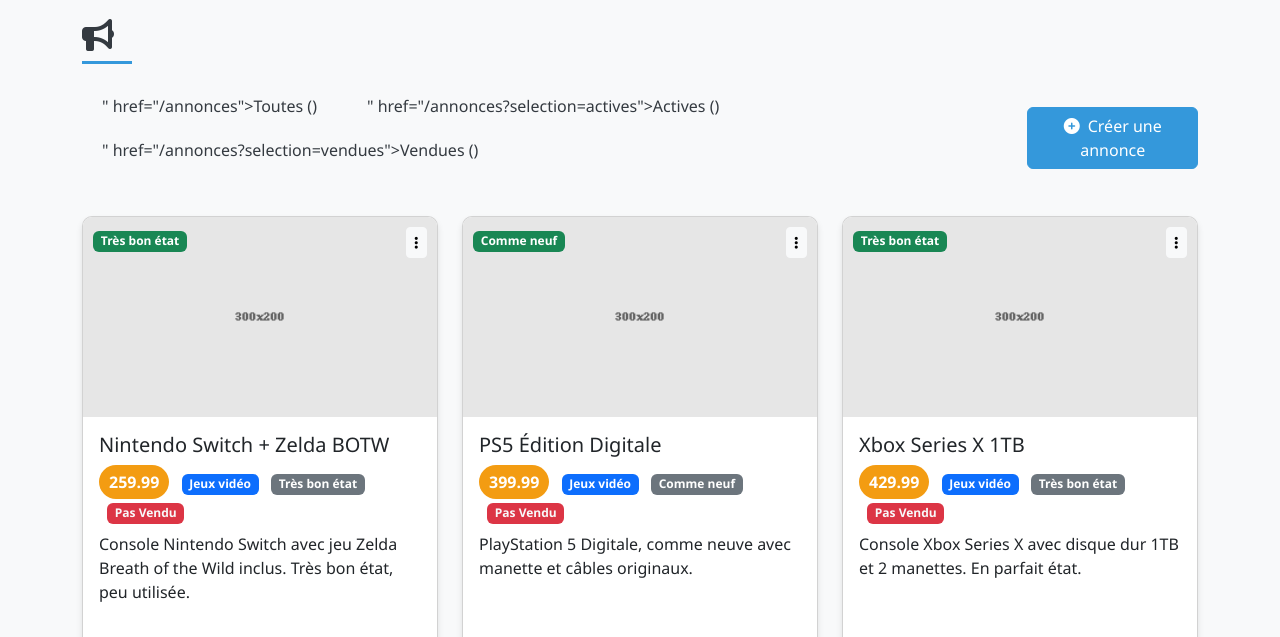
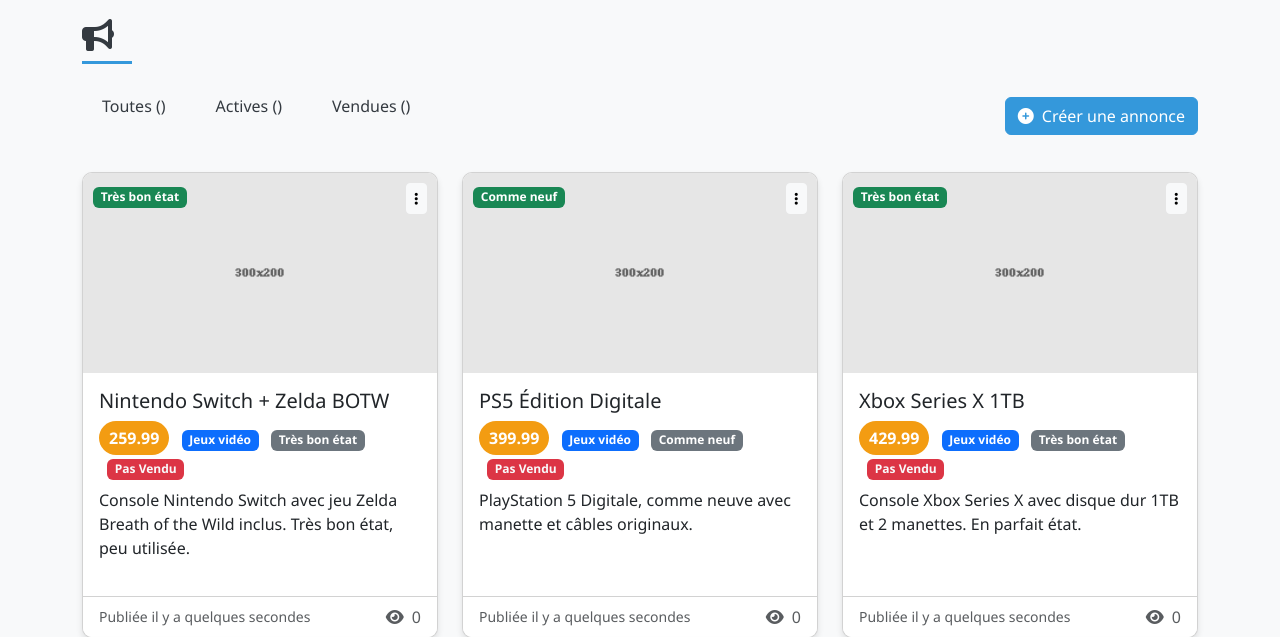
Before and after one commit to AdamsConquest/projet3, a PHP site: page /categories/1/annonces in a window 1280 px wide. Shown: the part 128-765 px from the top of the page. Run offline with PHP 8.4, Linux system fonts and the light colour scheme; data comes from the database, SQL or seed files in the repository.

Commit message:
Improve announcement navigation and add empty state message for listings

```diff
--- a/views/annonces/index.view.php
+++ b/views/annonces/index.view.php
@@ -23,13 +23,13 @@ chargerVuePartielle('_nav');
     <div class="d-flex justify-content-between align-items-center mb-4">
         <ul class="nav nav-pills tab-pills">
             <li class="nav-item">
-                <a class="nav-link <!-- Afficher " active" si aucune sélection n'est faite -->" href="/annonces">Toutes (<!-- Afficher le nombre total d'annonces -->)</a>
+                <a class="nav-link <!-- Afficher ' active' si aucune sélection n'est faite -->" href="/annonces">Toutes (<!-- Afficher le nombre total d'annonces -->)</a>
             </li>
             <li class="nav-item">
-                <a class="nav-link <!-- Afficher " active" si la sélection est "actives" -->" href="/annonces?selection=actives">Actives (<!-- Afficher le nombre d'annonces actives -->)</a>
+                <a class="nav-link <!-- Afficher ' active' si la sélection est 'actives' -->" href="/annonces?selection=actives">Actives (<!-- Afficher le nombre d'annonces actives -->)</a>
             </li>
             <li class="nav-item">
-                <a class="nav-link <!-- Afficher " active" si la sélection est "vendues" -->" href="/annonces?selection=vendues">Vendues (<!-- Afficher le nombre d'annonces vendues -->)</a>
+                <a class="nav-link <!-- Afficher ' active' si la sélection est 'vendues' -->" href="/annonces?selection=vendues">Vendues (<!-- Afficher le nombre d'annonces vendues -->)</a>
             </li>
         </ul>
 
@@ -39,11 +39,20 @@ chargerVuePartielle('_nav');
     </div>
     <div class="row">
         <!-- Boucle pour afficher toutes les annonces -->
-        <?php if (!isset($annonces)) {
-            echo ("Veuillez creer une annonce.");
-        } else {
-            foreach ($annonces as $annonce) {
-        ?>
+        <?php if (!isset($annonces)) { ?>
+
+            <!-- Empty Listings State (Hidden) -->
+            <div class="empty-listings" style="display: none;">
+                <i class="fas fa-tag"></i>
+                <h3>Aucune annonce publiée</h3>
+                <p class="text-muted mb-4">Vous n'avez pas encore publié d'annonces.</p>
+                <a href="/annonces/ajouter" class="btn btn-primary">
+                    <i class="fas fa-plus-circle me-2"></i>Créer ma première annonce
+                </a>
+            </div>
+
+            <?php } else {
+            foreach ($annonces as $annonce) { ?>
                 <!-- Pour chaque annonce -->
                 <!-- Listings -->
                 <div class="col-md-6 col-lg-4">
@@ -105,25 +114,15 @@ chargerVuePartielle('_nav');
                         </div>
                     </div>
                 </div>
-        <?php
-            }
-        }
-        ?>
+         <?php } ?>
+      <?php } ?>
         <!-- Fin de la boucle -->
     </div>
 
 
 
 
-    <!-- Empty Listings State (Hidden) -->
-    <div class="empty-listings" style="display: none;">
-        <i class="fas fa-tag"></i>
-        <h3>Aucune annonce publiée</h3>
-        <p class="text-muted mb-4">Vous n'avez pas encore publié d'annonces.</p>
-        <a href="/annonces/ajouter" class="btn btn-primary">
-            <i class="fas fa-plus-circle me-2"></i>Créer ma première annonce
-        </a>
-    </div>
+
 
     <!-- Pagination -->
     <nav aria-label="Page navigation" class="mt-4">
```
